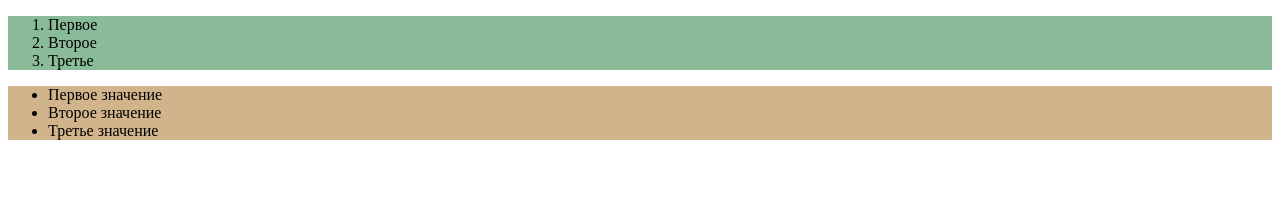
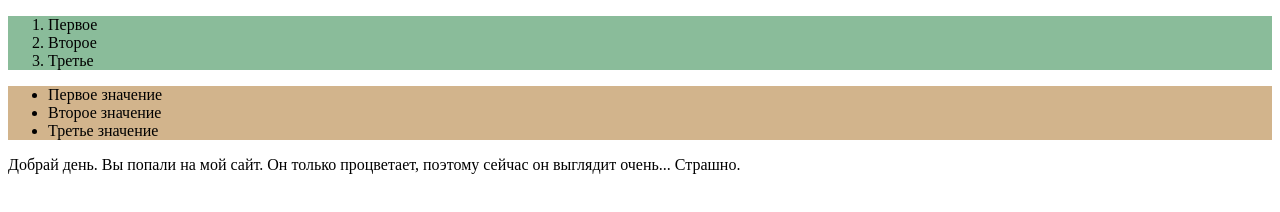
Before and after one commit to olivieshek/olivieshek.github.io, a plain HTML site: page index.html in a window 1280 px wide. Drawn offline with Linux system fonts and the light colour scheme.

Commit message:
Update index.html

```diff
--- a/index.html
+++ b/index.html
@@ -16,6 +16,6 @@
 	<li>Второе значение</li>
 	<li>Третье значение</li>
 </ul>
-<p
+<p>Добрай день. Вы попали на мой сайт. Он только процветает, поэтому сейчас он выглядит очень... Страшно.</p>
 </body>
 </html>
```
